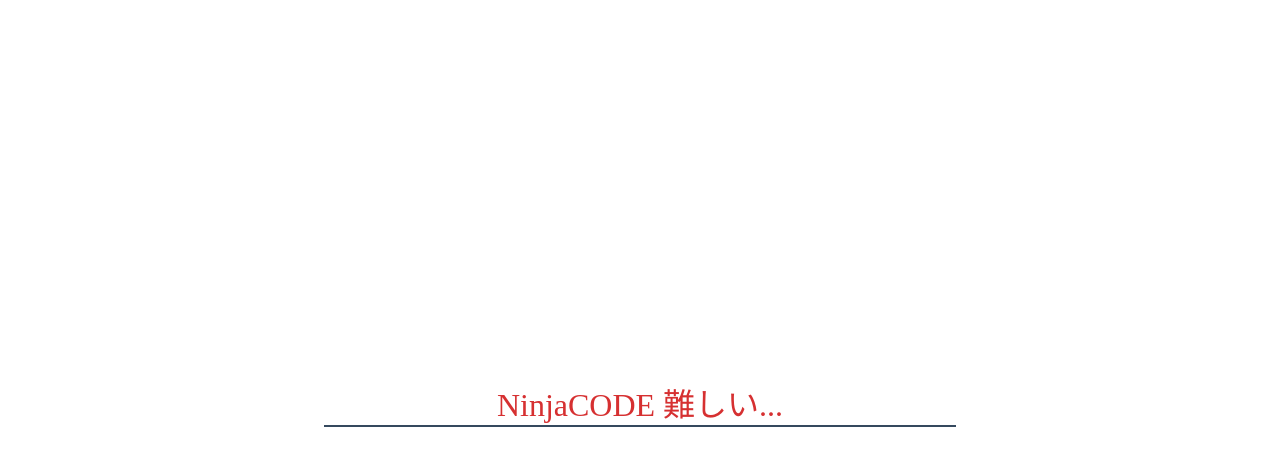
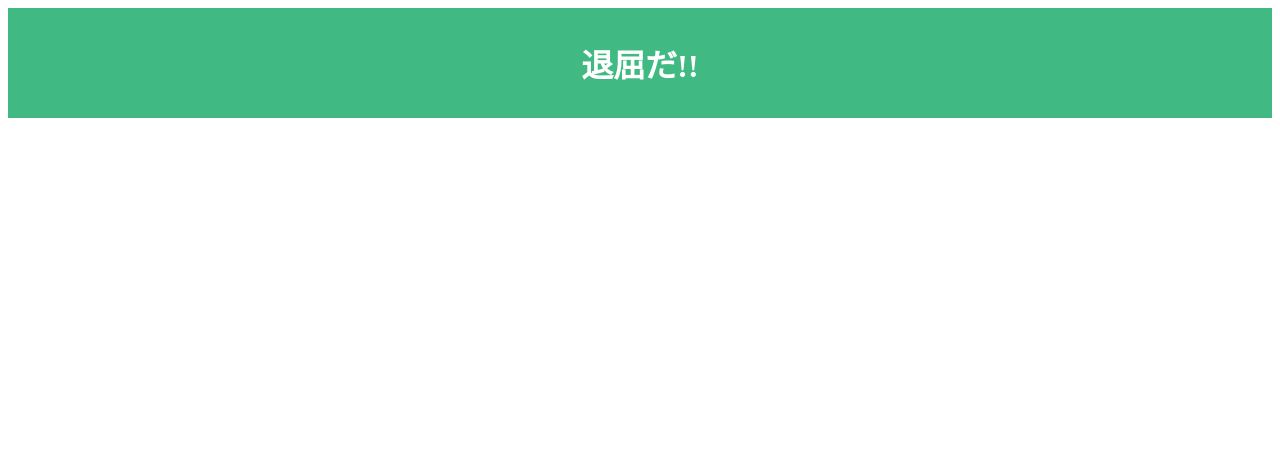
Before and after one commit to Atsu77/ninja_code_vue, a Vue app: page / in a window 1280 px wide. Shown: the top 466 px of the page. Built offline with nearby package versions, Linux system fonts and the light colour scheme.

Commit message:
初級05

```diff
--- a/src/App.vue
+++ b/src/App.vue
@@ -1,10 +1,13 @@
 <template>
-  <div id="app">
-    <div v-if="show">
-      <p class="text text-success">NinjaCODE 楽しい!!</p>
+  <div id="app" class="text-card">
+    <div v-if="random == 'fun'">
+      <p>楽しい!!</p>
+    </div>
+    <div v-else-if="random == 'lazy'">
+      <p>退屈だ!!</p>
     </div>
     <div v-else>
-      <p class="text text-danger">NinjaCODE 難しい...</p>
+      <p>どうしよう!!</p>
     </div>
   </div>
 </template>
@@ -13,24 +16,24 @@
 export default {
   name: "App",
   data: () => ({
-    show: false,
+    random: "lazy",
   }),
 };
 </script>
 
 <style>
-.text {
-  font-size: 2rem;
-  margin: 30% auto;
-  text-align: center;
-  border-bottom: 2px solid #35495e;
-  width: 50%;
-}
-.text-success {
-  color: #00b894;
+.text-card {
+  width: 100%;
+  height: 100%;
+  display: flex;
+  justify-content: center;
+  align-items: center;
+  background-color: #40b983;
+  color: #fff;
 }
 
-.text-danger {
-  color: #d63031;
+.text-card p {
+  font-size: 2rem;
+  font-weight: bold;
 }
 </style>
```
